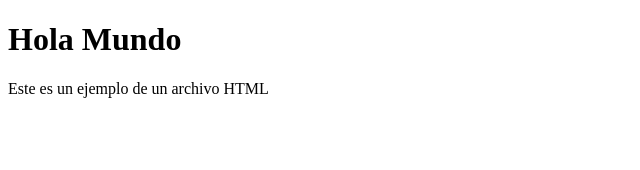
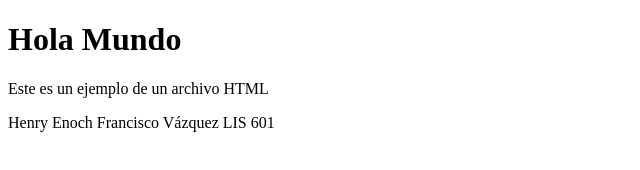
Before and after one commit to HenryEnoch22/practica-github, a plain HTML site: page index.html in a window 1280 px wide. Shown: the whole page, without its empty margins (0-640 px from the left). Drawn offline with Linux system fonts and the light colour scheme.

Commit message:
Third commit

```diff
--- a/index.html
+++ b/index.html
@@ -8,5 +8,6 @@
 <body>
     <h1>Hola Mundo</h1>
     <p>Este es un ejemplo de un archivo HTML</p>
+    <p>Henry Enoch Francisco Vázquez LIS 601</p>
 </body>
 </html>
```
